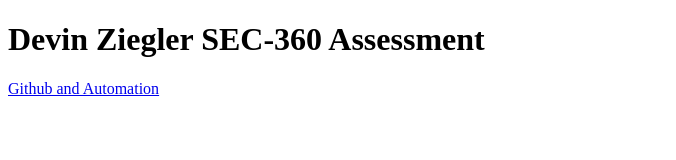
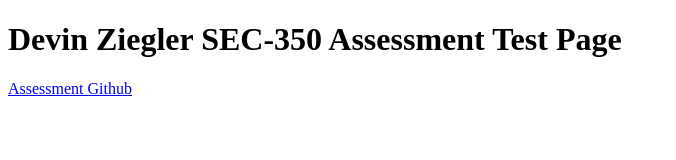
Before and after one commit to devinziegler/Devin-Tech-Journal, a plain HTML site: page SEC-350/assessment/nginx_playbook/files/index.html in a window 1280 px wide. Shown: the whole page, without its empty margins (0-676 px from the left). Drawn offline with Linux system fonts and the light colour scheme.

Commit message:
Update index.html

```diff
--- a/SEC-350/assessment/nginx_playbook/files/index.html
+++ b/SEC-350/assessment/nginx_playbook/files/index.html
@@ -1,9 +1,9 @@
 <!DOCTYPE html>
 <html>
   <body>
-	  <h1>Devin Ziegler SEC-360 Assessment</h1>
+	  <h1>Devin Ziegler SEC-350 Assessment Test Page</h1>
     <section>
-      <a href="https://github.com/devinziegler/Devin-Tech-Journal/tree/main/SEC-350">Github and Automation</a>
+      <a href="https://github.com/devinziegler/Devin-Tech-Journal/tree/main/SEC-350/assessment">Assessment Github</a>
     </section>
   </body>
 </html>
```
